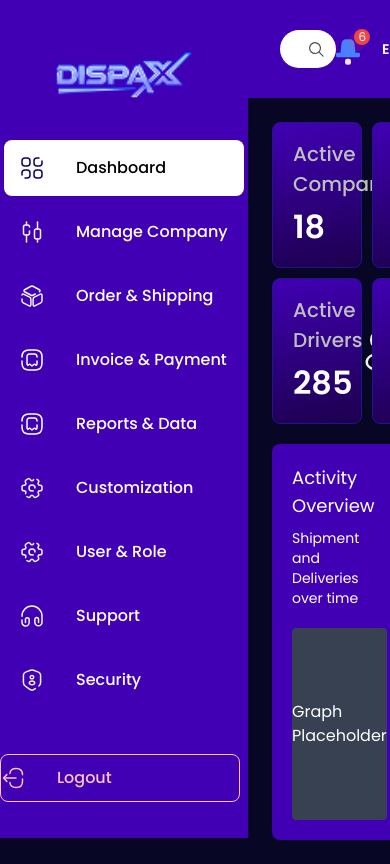
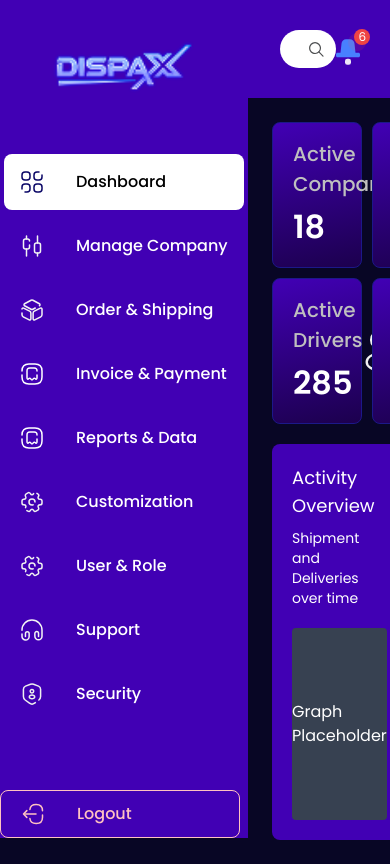
Before and after one commit to akhi3394/Dispax_Admin-panel, a React (Vite) app: page /dashboard in a window 390 px wide. Shown: the top 864 px of the page. Built offline with nearby package versions, Linux system fonts and the light colour scheme.

Commit message:
feat("language dropdown width alignements") feat("sidebar"):logout button responsive width and height fixed

```diff
--- a/src/components/Header/LanguageDropdown.jsx
+++ b/src/components/Header/LanguageDropdown.jsx
@@ -10,7 +10,7 @@ const LanguageDropdown = () => {
     <div className="relative inline-block text-left font-bold text-[15px]">
       <div
         onClick={() => setIsOpen(!isOpen)}
-        className="cursor-pointer flex items-center justify-between w-[150px] px-4 py-2 text-white rounded-full text-[14px] font-semibold"
+        className="cursor-pointer flex items-center justify-between w-[150px] px-10 py-2 text-white rounded-full text-[14px] font-semibold"
 
       >
         {selectedLanguage}
--- a/src/components/Sidebar/Sidebar.jsx
+++ b/src/components/Sidebar/Sidebar.jsx
@@ -18,7 +18,7 @@ const Sidebar = () => {
   return (
     <div className="fixed top-0 left-0 w-[248px] z-10 h-[838px] bg-[#4100B4] flex flex-col justify-between">
       {/* Center the logo */}
-      <div className="flex justify-center mt-12">
+      <div className="flex justify-center mt-10">
         <img src="/LogoDispax.png" alt="Dispax Logo" className="w-[144px] h-[54px]" />
       </div>
 
@@ -45,9 +45,9 @@ const Sidebar = () => {
       <div className="w-[248px]">
         <Link
         to="/login"
-        className="w-[240px] h-[48px] text-[16px] font-medium gap-[32px] border border-[#FFC1C1] text-[#FFC1C1] text-center py-2 rounded-[8px] mb-9 flex items-center "
+        className="w-[240px] h-[48px] text-[16px] font-medium gap-[32px] border border-[#FFC1C1] text-[#FFC1C1] text-center py-2 rounded-[8px] lg:mb-24 xl:mb-20 flex items-center "
       >
-         <img src='sidebaricons/logout.svg' alt='logout' className="w-[24px] h-[24px]" />
+         <img src='sidebaricons/logout.svg' alt='logout' className="w-[24px] h-[24px] ml-5" />
         Logout
       </Link>
       </div>
```
